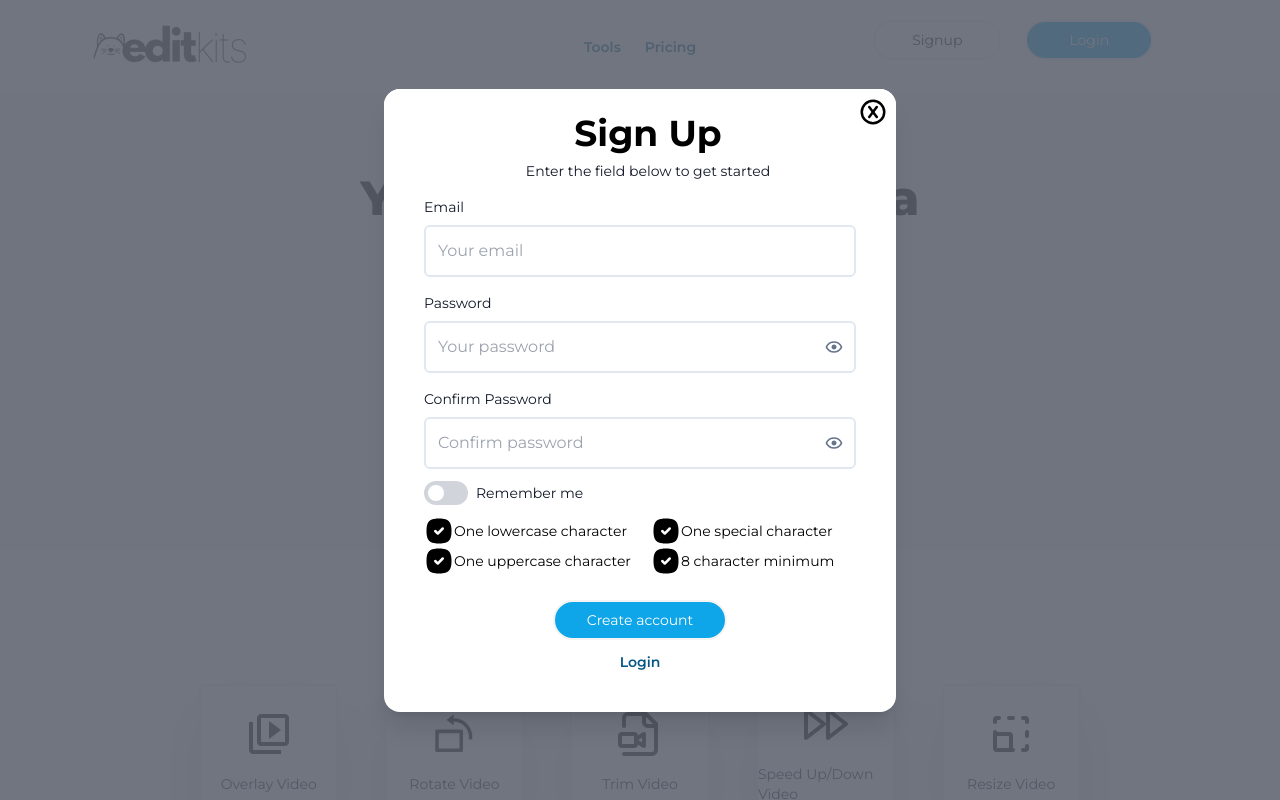
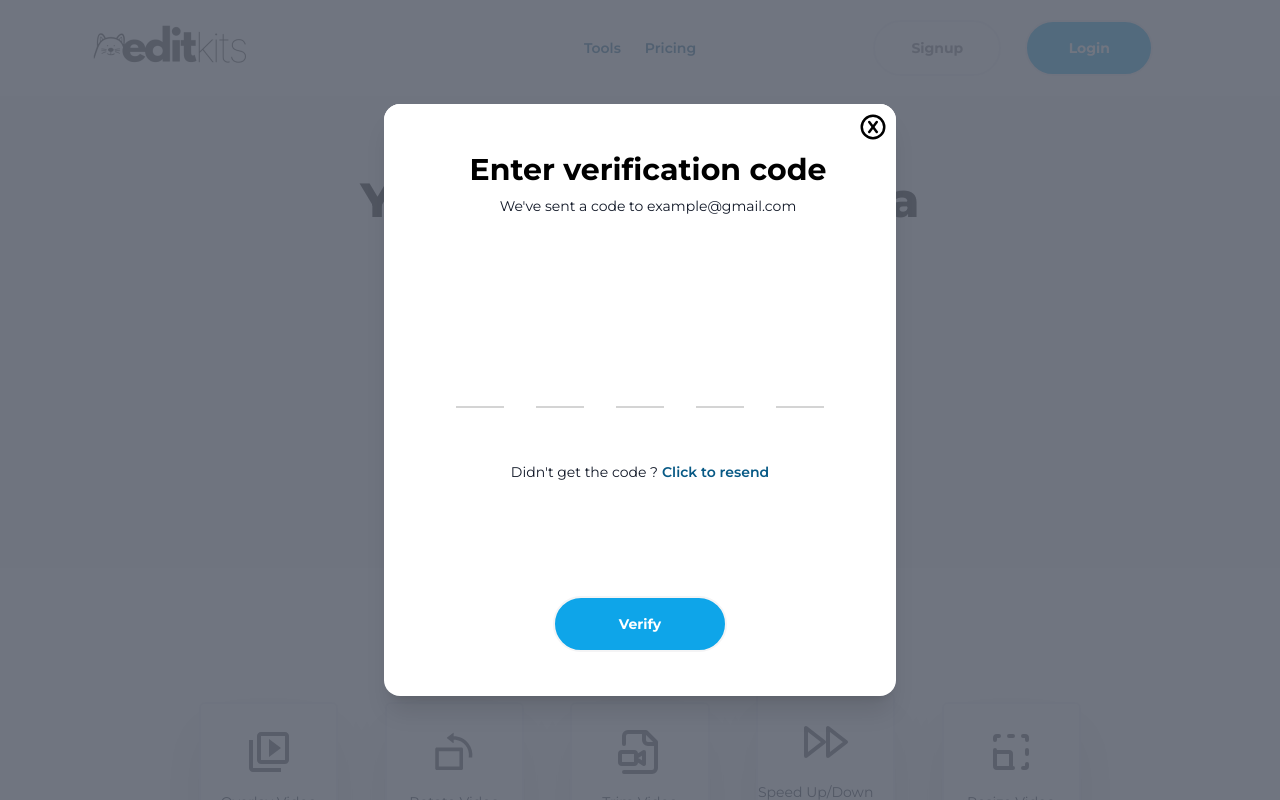
Before and after one commit to Gelodev04/editkits-v2, a Next.js app: page / in a window 1280 px wide. Shown: the top 800 px of the page. Built offline with nearby package versions, Linux system fonts and the light colour scheme.

Commit message:
fix: color and verification code popup fix

```diff
--- a/app/page.tsx
+++ b/app/page.tsx
@@ -11,7 +11,7 @@ import {FaChevronRight} from "react-icons/fa";
 
 export default function Home() {
   const [showAuthModal, setAuthModal] = useState(true);
-  const [type, setType] = useState("Sign Up");
+  const [type, setType] = useState("Enter verification code");
 
   return (
     <div className="bg-neutral-50 min-h-screen font-[family-name:var(--font-geist-sans)]">
--- a/components/Button/index.tsx
+++ b/components/Button/index.tsx
@@ -14,7 +14,7 @@ function ButtonStyle(variant: string, filled?: boolean) {
   if (variant === "primary") {
     return "text-neutral-500 text-sky-800 text-sm font-semibold"
   } else if (variant === "secondary") {
-    return `font-normal text-black py-2 text-sm w-full space-x-4 ${filled ? "bg-sky-500 text-white hover:bg-sky-600" : "hover:bg-sky-100"} hover:scale-105 transition-transform duration-300  border-solid border-2 border-zinc-100 flex justify-center items-center gap-4 rounded rounded-full cursor-pointer`
+    return `font-bold py-4 text-sm w-full ${filled ? "bg-sky-500 text-white hover:bg-sky-600" : "hover:bg-sky-100 text-zinc-500"} hover:scale-105 transition duration-300 border-2 border-zinc-100 flex justify-center items-center gap-4 rounded-full cursor-pointer`;
   }
 }
 
--- a/components/TextField/index.tsx
+++ b/components/TextField/index.tsx
@@ -17,8 +17,9 @@ export default function TextField(props: TextFieldProps) {
       <div className="pt-2">
         {props.type === "password" ? (
           <PasswordInput onChange={props.onChange} placeholder={props.placeholder}/>
-        ) : <Input type={props.type} onChange={props.onChange} placeholder={props.placeholder}/>}
-
+        ) : (
+          <Input type={props.type} onChange={props.onChange} placeholder={props.placeholder}/>
+        )}
       </div>
     </>
   )
--- a/components/modals/Auth/Verification.tsx
+++ b/components/modals/Auth/Verification.tsx
@@ -64,7 +64,7 @@ export default function Verification({props, code, setCode}: { props: AuthModalP
             />
           ))}
         </div>
-        <div className="flex pt-8 pb-20 min-h-44">
+        <div className="flex pt-8 pb-20 min-h-44 justify-center items-center gap-1">
           <Typography label="Didn't get the code ?"  />
           <Button label="Click to resend" variant="primary" />
         </div>
--- a/lib/constants.tsx
+++ b/lib/constants.tsx
@@ -3,18 +3,16 @@ import { AiOutlineRotateLeft } from "react-icons/ai";
 import {LuFastForward, LuFileVideo2, LuRotateCw} from "react-icons/lu";
 import {TbResize} from "react-icons/tb";
 import {BsImages} from "react-icons/bs";
-import {FaCropSimple} from "react-icons/fa6";
-
-
+import {FiCrop} from "react-icons/fi";
 
 export const videoTools = [
-    {name: "Overlay Video", icon: (<MdOutlineVideoLibrary size={48} color="#000" />)},
-    {name: "Rotate Video", icon: <AiOutlineRotateLeft size={48} color="#000" />},
-    {name: "Trim Video", icon: <LuFileVideo2 size={48} color="#000" />},
-    {name: "Speed Up/Down Video", icon: <LuFastForward size={48} color="#000" />},
-    {name: "Resize Video", icon: <TbResize size={48} color="#000" />},
-    {name: "Overlay Image on Video", icon: <BsImages size={48} color="#000" />},
-    {name: "Crop Video", icon: <FaCropSimple size={48} color="#000" />},
-    {name: "Loop Video", icon: <LuRotateCw size={48} color="#000" />},
-    {name: "Join Video/Image", icon: <MdOutlineLibraryAdd size={48} color="#000" />},
+    {name: "Overlay Video", icon: (<MdOutlineVideoLibrary size={48} color="#3f3f46" />)},
+    {name: "Rotate Video", icon: <AiOutlineRotateLeft size={48} color="#3f3f46" />},
+    {name: "Trim Video", icon: <LuFileVideo2 size={48} color="#3f3f46" />},
+    {name: "Speed Up/Down Video", icon: <LuFastForward size={48} color="#3f3f46" />},
+    {name: "Resize Video", icon: <TbResize size={48} color="#3f3f46" />},
+    {name: "Overlay Image on Video", icon: <BsImages size={48} color="#3f3f46" />},
+    {name: "Crop Video", icon: <FiCrop size={48} color="#3f3f46" />},
+    {name: "Loop Video", icon: <LuRotateCw size={48} color="#3f3f46" />},
+    {name: "Join Video/Image", icon: <MdOutlineLibraryAdd size={48} color="#3f3f46" />},
 ]
```
